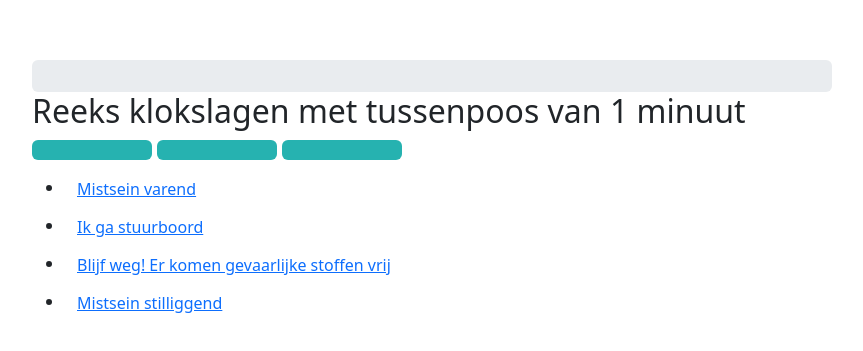
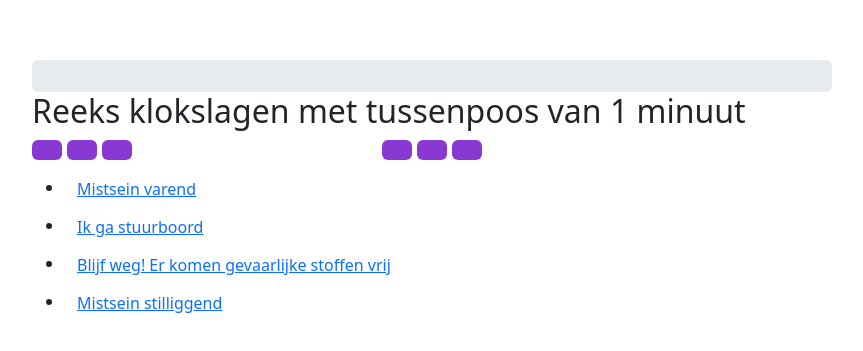
Before and after one commit to jeroenbarney/vaarbewijs, a plain HTML site: page lichten/index.html in a window 1280 px wide. Shown: the part 201-552 px from the top of the page, without its empty margins (208-1071 px from the left). Drawn offline with Linux system fonts and the light colour scheme.

Commit message:
changed ding

```diff
--- a/lichten/index.html
+++ b/lichten/index.html
@@ -242,7 +242,7 @@
                 }, {
                     question: 'Reeks klokslagen met tussenpoos van 1 minuut',
                     answer: 'Mistsein stilliggend',
-                    data: [4, 4, 4, 60],
+                    data: [0.25, 0.25, 0.25, 60, 0.25, 0.25, 0.25],
                 },
             ]
         })
```
